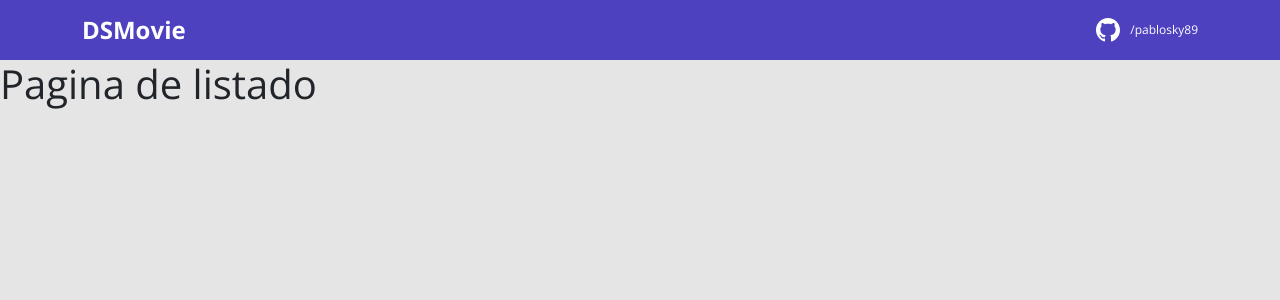
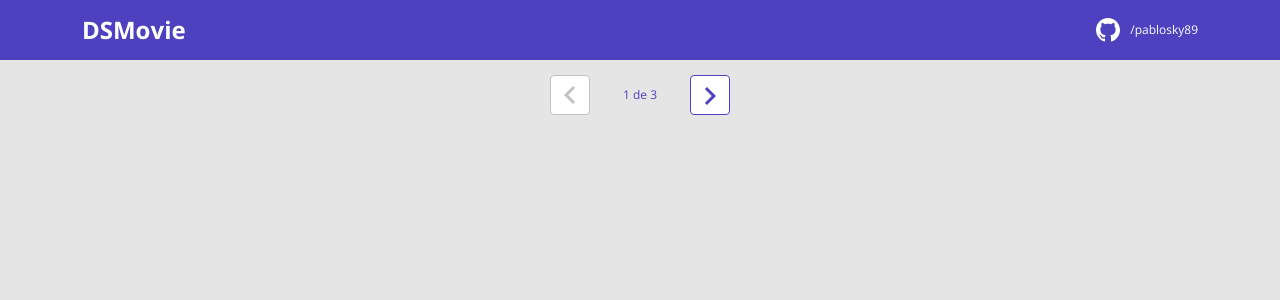
Before and after one commit to pablosky89/dsmovie, a React (Create React App) app in the folder frontend/: page / in a window 1280 px wide. Shown: the top 300 px of the page. Built offline with nearby package versions, Linux system fonts and the light colour scheme.

Commit message:
Pagination layout

```diff
--- /dev/null
+++ b/frontend/src/components/Pagination/index.tsx
@@ -0,0 +1,20 @@
+import { ReactComponent as Arrow } from 'assets/img/arrow.svg';
+import './styles.css';
+
+function Pagination() {
+    return (
+        <div className="dsmovie-pagination-container">
+            <div className="dsmovie-pagination-box">
+                <button className="dsmovie-pagination-button" disabled={true} >
+                    <Arrow />
+                </button>
+                <p>{`${1} de ${3}`}</p>
+                <button className="dsmovie-pagination-button" disabled={false} >
+                    <Arrow className="dsmovie-flip-horizontal" />
+                </button>
+            </div>
+        </div>
+    );
+}
+
+export default Pagination;
--- /dev/null
+++ b/frontend/src/components/Pagination/styles.css
@@ -0,0 +1,54 @@
+.dsmovie-pagination-container {
+    padding: 15px 0;
+    display: flex;
+    justify-content: center;
+    align-items: center;
+}
+
+.dsmovie-pagination-box {
+    width: 180px;
+    display: flex;
+    justify-content: space-between;
+    align-items: center;
+}
+
+.dsmovie-pagination-box form {
+    width: 100%;
+    display: flex;
+}
+
+.dsmovie-pagination-button {
+    width: 40px;
+    height: 40px;
+    border-radius: 4px;
+    background-color: #fff;
+    display: flex;
+    justify-content: center;
+    align-items: center;
+    border: 1px solid var(--color-primary);
+    cursor: pointer;
+}
+
+.dsmovie-pagination-button svg {
+    filter: brightness(0) saturate(100%) invert(26%) sepia(19%) saturate(7395%) hue-rotate(234deg) brightness(89%)
+        contrast(92%);
+}
+
+.dsmovie-pagination-button:disabled {
+    border: 1px solid #c2c2c2;
+    cursor: unset;
+}
+
+.dsmovie-pagination-button:disabled svg {
+    filter: none;
+}
+
+.dsmovie-pagination-container p {
+    margin: 0;
+    font-size: 12px;
+    color: var(--color-primary);
+}
+
+.dsmovie-flip-horizontal {
+    transform: rotate(180deg);
+}
--- a/frontend/src/pages/Listing/index.tsx
+++ b/frontend/src/pages/Listing/index.tsx
@@ -1,6 +1,8 @@
+import Pagination from "components/Pagination";
+
 function Listing() {
     return (
-        <h1>Pagina de listado</h1>
+        <Pagination />
     );
 }
 
```
Also changed, not shown: frontend/src/assets/img/arrow.svg (added).
